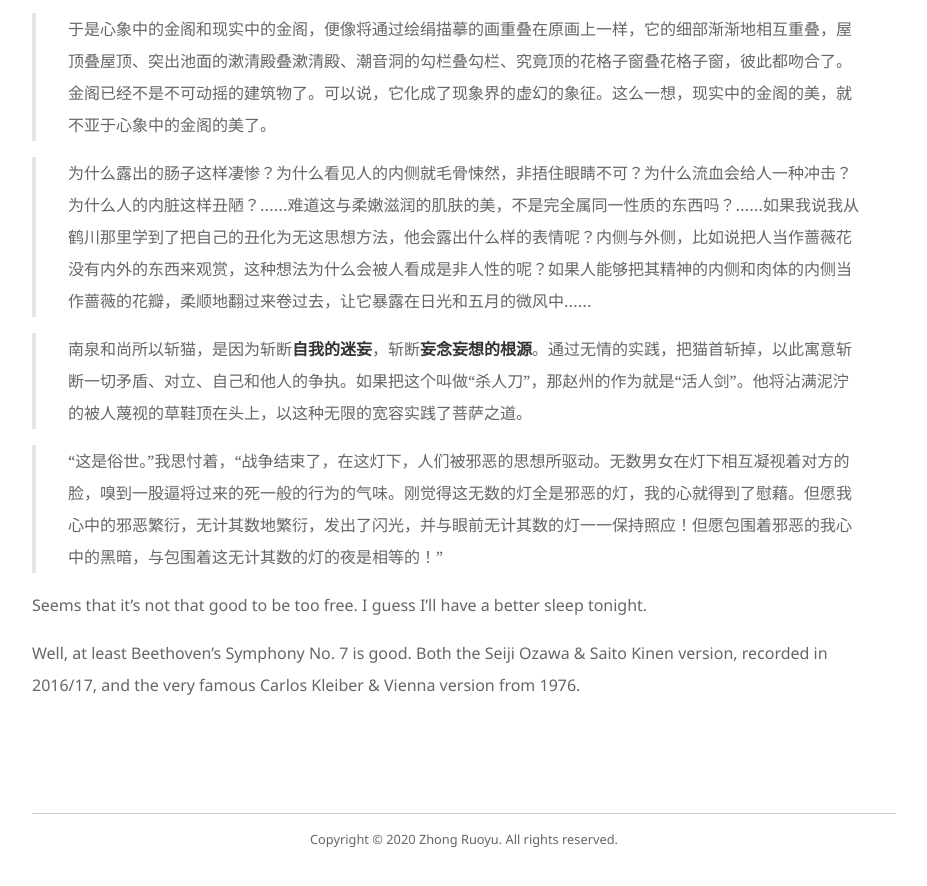
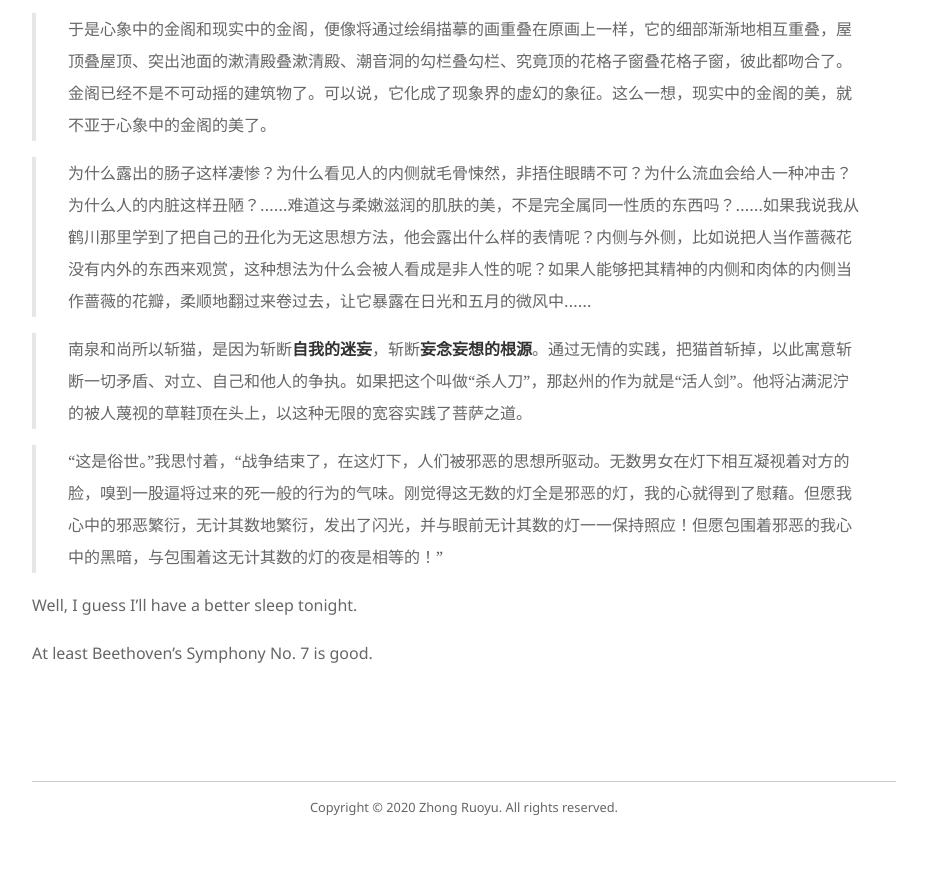
Before and after one commit to ZhongRuoyu/ruoyu.xyz, a Jekyll site: the page built from _posts/2020-10-14-temple-of-the-golden-pavilion.md, in a window 1280 px wide and 900 px high, scrolled down 784 px. Shown: the top 886 px of the window, without its empty margins (176-1103 px from the left). Built offline with Jekyll 4.4.1, drawn with Linux system fonts in a browser that asks for light colours; some of the changed text lies outside the part shown.

Commit message:
Post updated

```diff
--- a/_posts/2020-10-14-temple-of-the-golden-pavilion.md
+++ b/_posts/2020-10-14-temple-of-the-golden-pavilion.md
@@ -25,6 +24,6 @@ I decided to read *the Temple of the Golden Pavilion* again. The book by Yukio M
 
 > “这是俗世。”我思忖着，“战争结束了，在这灯下，人们被邪恶的思想所驱动。无数男女在灯下相互凝视着对方的脸，嗅到一股逼将过来的死一般的行为的气味。刚觉得这无数的灯全是邪恶的灯，我的心就得到了慰藉。但愿我心中的邪恶繁衍，无计其数地繁衍，发出了闪光，并与眼前无计其数的灯一一保持照应！但愿包围着邪恶的我心中的黑暗，与包围着这无计其数的灯的夜是相等的！”
 
-Seems that it's not that good to be too free. I guess I'll have a better sleep tonight.
+<!-- Seems that it's not that good to be too free. -->Well, I guess I'll have a better sleep tonight.
 
-Well, at least Beethoven's Symphony No. 7 is good. Both the Seiji Ozawa & Saito Kinen version, recorded in 2016/17, and the very famous Carlos Kleiber & Vienna version from 1976.
+At least Beethoven's Symphony No. 7 is good.<!-- Both the Seiji Ozawa & Saito Kinen version, recorded in 2016/17, and the very famous Carlos Kleiber & Vienna version from 1976. -->
```
Also changed, not shown: other parts of _posts/2020-10-14-temple-of-the-golden-pavilion.md (+1 -2 lines).
